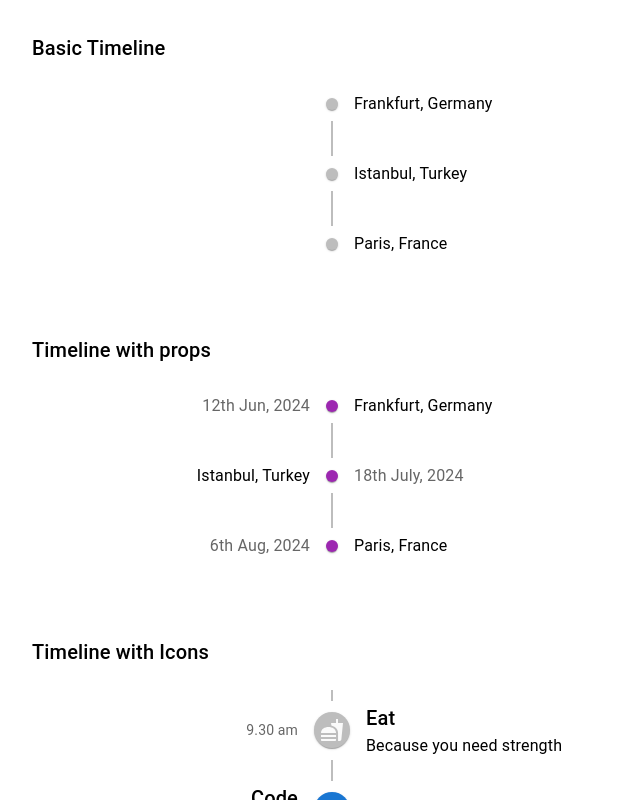
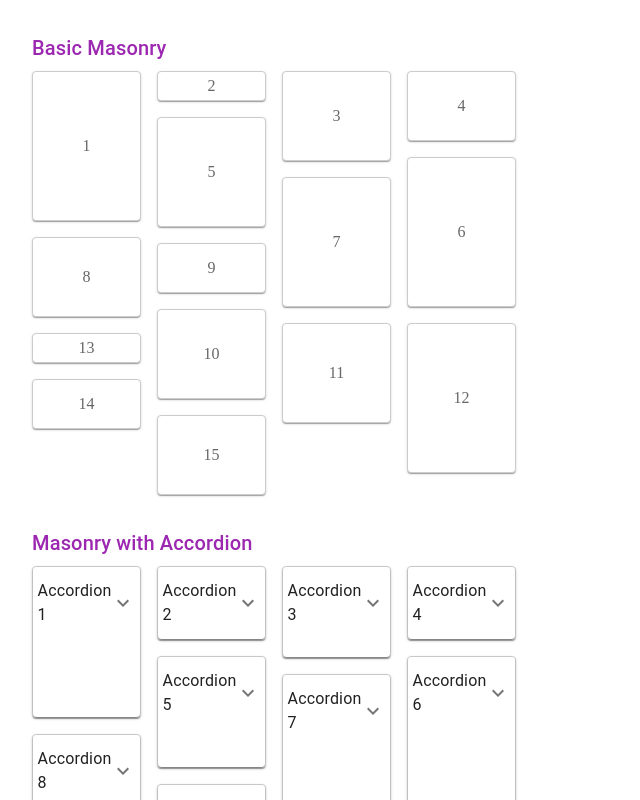
Before and after one commit to priyak1203/React-MUI, a React (Vite) app in the folder JS-Examples/: page / in a window 1280 px wide. Shown: the top 800 px of the page, without its empty margins (0-640 px from the left). Built offline with nearby package versions, Linux system fonts and the light colour scheme.

Commit message:
masonry and its variants

```diff
--- a/JS-Examples/src/App.jsx
+++ b/JS-Examples/src/App.jsx
@@ -22,6 +22,7 @@
   MuiLink,
   MuiLists,
   MuiLoading,
+  MuiMasonry,
   MuiMenu,
   MuiNavbar,
   MuiPaper,
@@ -88,7 +89,8 @@
         {/* <MuiDateTimePicker /> */}
         {/* <MuiDateRangePicker /> */}
         {/* <MuiTabs /> */}
-        <MuiTimeline />
+        {/* <MuiTimeline /> */}
+        <MuiMasonry />
       </div>
     </LocalizationProvider>
   );
--- /dev/null
+++ b/JS-Examples/src/components/MuiMasonry.jsx
@@ -0,0 +1,70 @@
+import { Masonry } from '@mui/lab';
+import {
+  Accordion,
+  AccordionDetails,
+  AccordionSummary,
+  Box,
+  Paper,
+  Stack,
+  Typography,
+} from '@mui/material';
+import ExpandMoreIcon from '@mui/icons-material/ExpandMore';
+
+const heights = [
+  150, 30, 90, 70, 110, 150, 130, 80, 50, 90, 100, 150, 30, 50, 80,
+];
+
+const MuiMasonry = () => {
+  return (
+    <Stack spacing={2}>
+      {/* Basic Masonry */}
+      <Box sx={{ width: 500, minHeight: 400 }}>
+        <Typography variant="h6" gutterBottom color="secondary">
+          Basic Masonry
+        </Typography>
+        <Masonry columns={4} spacing={2}>
+          {heights.map((height, index) => (
+            <Paper
+              key={index}
+              sx={{
+                height,
+                display: 'flex',
+                justifyContent: 'center',
+                alignItems: 'center',
+                border: '1px solid #ccc',
+                color: 'text.secondary',
+              }}
+            >
+              {index + 1}
+            </Paper>
+          ))}
+        </Masonry>
+      </Box>
+
+      {/* Masonry with Accordion */}
+      <Box sx={{ width: 500, minHeight: 400 }}>
+        <Typography variant="h6" gutterBottom color="secondary">
+          Masonry with Accordion
+        </Typography>
+        <Masonry columns={4} spacing={2}>
+          {heights.map((height, index) => (
+            <Paper
+              key={index}
+              sx={{
+                border: '1px solid #ccc',
+              }}
+            >
+              <Accordion sx={{ minHeight: height }}>
+                <AccordionSummary expandIcon={<ExpandMoreIcon />}>
+                  <Typography>Accordion {index + 1}</Typography>
+                </AccordionSummary>
+                <AccordionDetails>Contents</AccordionDetails>
+              </Accordion>
+            </Paper>
+          ))}
+        </Masonry>
+      </Box>
+    </Stack>
+  );
+};
+export default MuiMasonry;
--- a/JS-Examples/src/components/index.js
+++ b/JS-Examples/src/components/index.js
@@ -19,6 +19,7 @@
 export { default as MuiLink } from './MuiLink';
 export { default as MuiLists } from './MuiLists';
 export { default as MuiLoading } from './MuiLoading';
+export { default as MuiMasonry } from './MuiMasonry';
 export { default as MuiMenu } from './MuiMenu';
 export { default as MuiNavbar } from './MuiNavbar';
 export { default as MuiPaper } from './MuiPaper';
```
